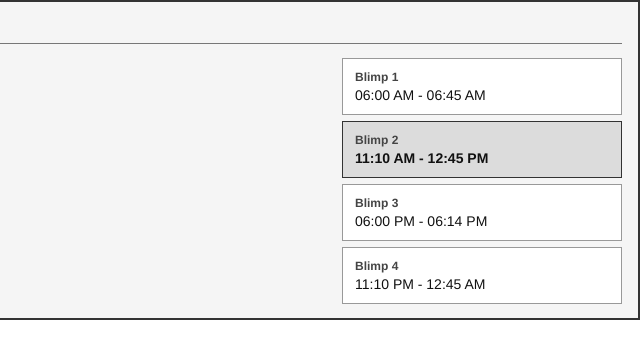
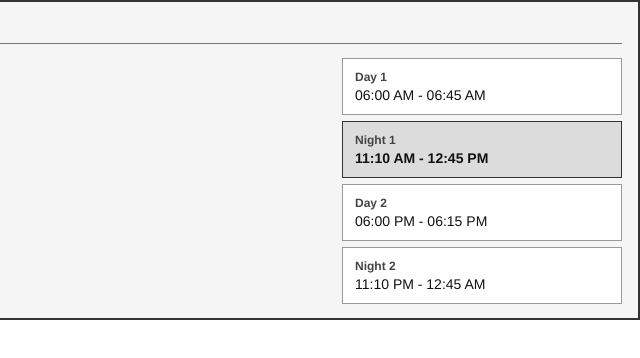
Before and after one commit to devX6Thello/devx6thello.github.io, a website: page index.html in a window 1280 px wide. Shown: the full height of the page, 640-1280 px from the left. Drawn offline with Linux system fonts and the light colour scheme.

Commit message:
Update index.html

```diff
--- a/index.html
+++ b/index.html
@@ -190,10 +190,10 @@
     const SCHEDULE_TIME_ZONE = "America/New_York";
 
     const WINDOWS = [
-      { label: "Blimp 1", start: "02:00", end: "02:45" },
-      { label: "Blimp 2", start: "07:10", end: "08:45" },
-      { label: "Blimp 3", start: "14:00", end: "14:14" },
-      { label: "Blimp 4", start: "19:10", end: "20:45" }
+      { label: "Day 1", start: "02:00", end: "02:45" },
+      { label: "Night 1", start: "07:10", end: "08:45" },
+      { label: "Day 2", start: "14:00", end: "14:15" },
+      { label: "Night 2", start: "19:10", end: "20:45" }
     ];
 
     const card = document.getElementById("card");
```
